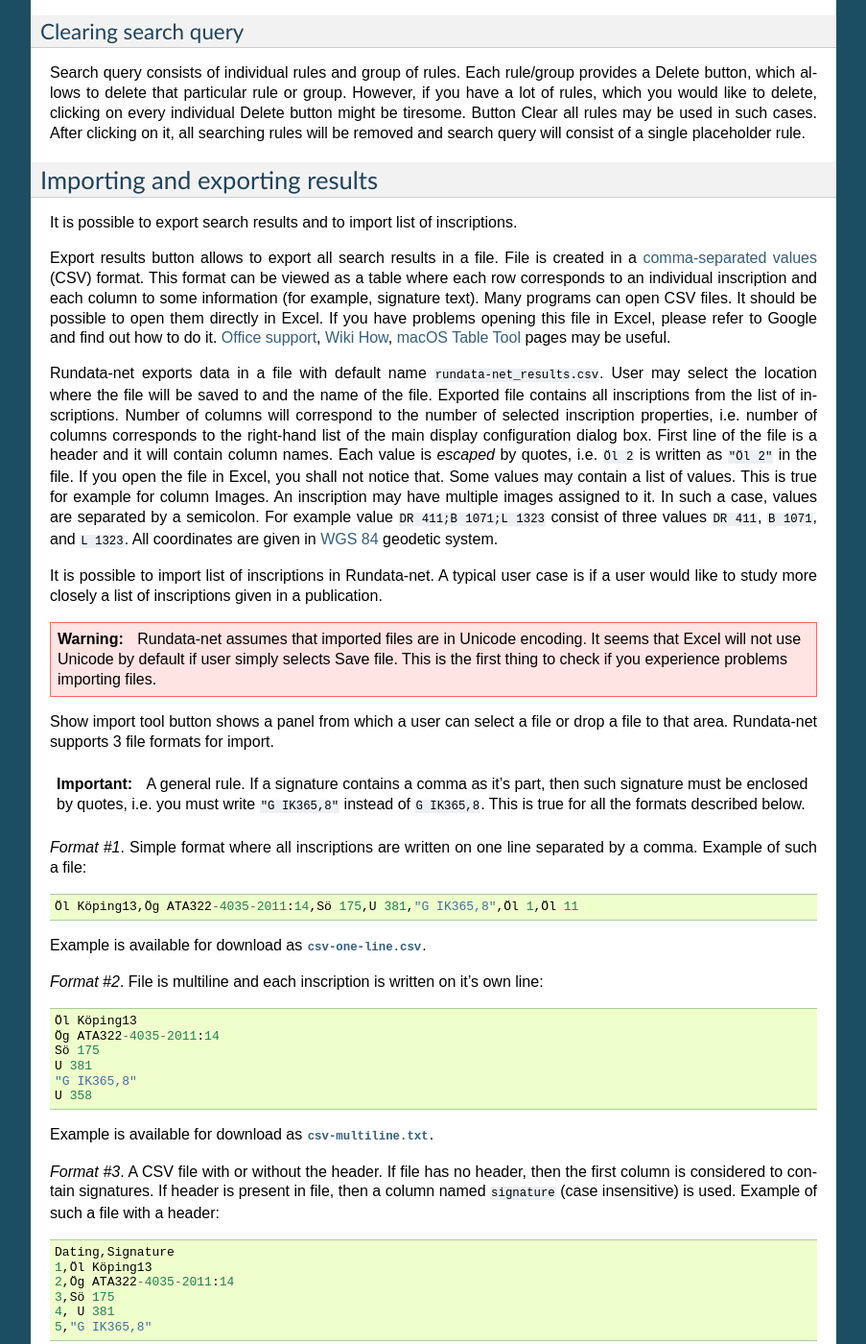
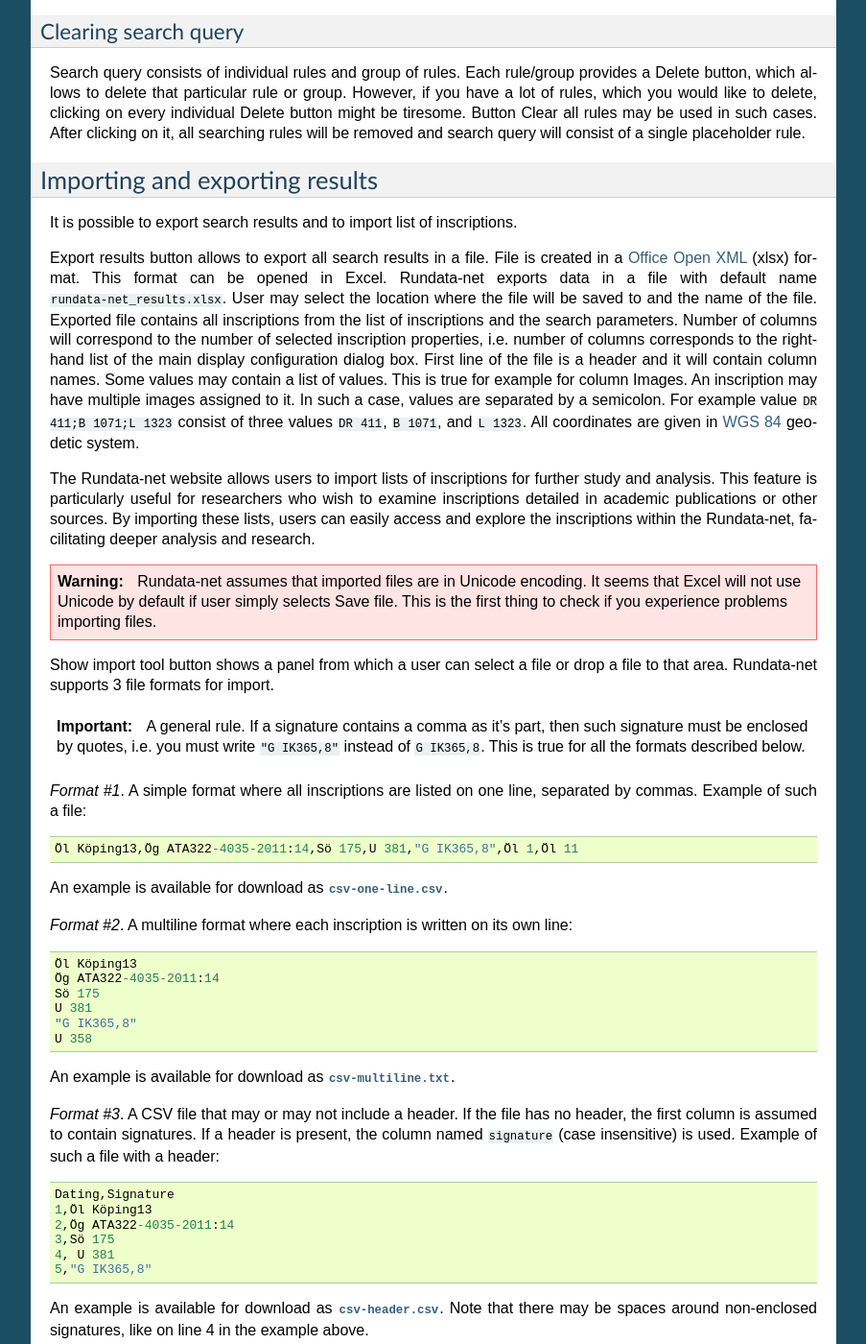
Before and after one commit to fralik/rundata-net, a Sphinx documentation site: the page built from docs/getting-started/user_guide.rst, in a window 1280 px wide and 1400 px high, scrolled down 3593 px. Shown: the whole window at 96% size, without its empty margins (198-1101 px from the left). Built offline with Sphinx 7.4.7, drawn with Linux system fonts in a browser that asks for light colours; some of the changed text lies outside the part shown.

Commit message:
Fix typo and update docs
* Update documentation to mention exporting in Excel.

```diff
--- a/docs/getting-started/user_guide.rst
+++ b/docs/getting-started/user_guide.rst
@@ -167,33 +167,25 @@ It is possible to export search results and to import list of inscriptions.
 
 :guilabel:`Export results` button allows to export all search results in a file.
 File is created in a
-`comma-separated values <https://en.wikipedia.org/wiki/Comma-separated_values>`_
-(CSV) format. This format can be viewed as a table where each row corresponds to
-an individual inscription and each column to some information (for example,
-signature text). Many programs can open CSV files. It should be
-possible to open them directly in Excel. If you have problems opening this file
-in Excel, please refer to Google and find out how to do it. `Office support`_,
-`Wiki How <https://www.wikihow.com/Open-CSV-Files>`_,
-`macOS Table Tool <https://itunes.apple.com/app/table-tool/id1122008420?mt=12>`_
-pages may be useful.
-
-Rundata-net exports data in a file with default name :file:`rundata-net_results.csv`.
+`Office Open XML <https://en.wikipedia.org/wiki/Office_Open_XML>`_
+(xlsx) format. This format can be opened in Excel. Rundata-net exports data in a file
+with default name :file:`rundata-net_results.xlsx`.
 User may select the location where the file will be saved to and the name of the
-file. Exported file contains all inscriptions from the list of inscriptions.
+file. Exported file contains all inscriptions from the list of inscriptions and the search parameters.
 Number of columns will correspond to the number of selected inscription properties,
 i.e. number of columns corresponds to the right-hand list of the main display
 configuration dialog box. First line of the file is a header and it will contain
-column names. Each value is *escaped* by quotes, i.e. :samp:`Öl 2` is written
-as :samp:`"Öl 2"` in the file. If you open the file in Excel, you shall not notice
-that. Some values may contain a list of values. This is true for example for
+column names. Some values may contain a list of values. This is true for example for
 column :guilabel:`Images`. An inscription may have multiple images assigned to it.
 In such a case, values are separated by a semicolon. For example value
 :samp:`DR 411;B 1071;L 1323` consist of three values :samp:`DR 411`, :samp:`B 1071`,
 and :samp:`L 1323`. All coordinates are given in `WGS 84 <https://en.wikipedia.org/wiki/World_Geodetic_System#A_new_World_Geodetic_System:_WGS_84>`_ geodetic system.
 
-It is possible to import list of inscriptions in Rundata-net. A typical user case
-is if a user would like to study more closely a list of inscriptions given in
-a publication.
+The Rundata-net website allows users to import lists of inscriptions for further study and analysis.
+This feature is particularly useful for researchers who wish to examine inscriptions
+detailed in academic publications or other sources. By importing these lists,
+users can easily access and explore the inscriptions within the Rundata-net,
+facilitating deeper analysis and research.
 
 .. warning::
 
@@ -210,14 +202,14 @@ a file or drop a file to that area. Rundata-net supports 3 file formats for impo
     signature must be enclosed by quotes, i.e. you must write :samp:`"G IK365,8"`
     instead of :samp:`G IK365,8`. This is true for all the formats described below.
 
-*Format #1*. Simple format where all inscriptions are written on one line
-separated by a comma. Example of such a file::
+*Format #1*. A simple format where all inscriptions are listed on one line,
+separated by commas. Example of such a file::
 
     Öl Köping13,Ög ATA322-4035-2011:14,Sö 175,U 381,"G IK365,8",Öl 1,Öl 11
 
-Example is available for download as :download:`csv-one-line.csv`.
+An example is available for download as :download:`csv-one-line.csv`.
 
-*Format #2*. File is multiline and each inscription is written on it's own line::
+*Format #2*. A multiline format where each inscription is written on its own line::
 
     Öl Köping13
     Ög ATA322-4035-2011:14
@@ -226,11 +218,11 @@ Example is available for download as :download:`csv-one-line.csv`.
     "G IK365,8"
     U 358
 
-Example is available for download as :download:`csv-multiline.txt`.
+An example is available for download as :download:`csv-multiline.txt`.
 
-*Format #3*. A CSV file with or without the header. If file has no header, then
-the first column is considered to contain signatures. If header is present in file,
-then a column named :samp:`signature` (case insensitive) is used. Example of such
+*Format #3*. A CSV file that may or may not include a header. If the file has no header,
+the first column is assumed to contain signatures. If a header is present,
+the column named :samp:`signature` (case insensitive) is used. Example of such
 a file with a header::
 
     Dating,Signature
@@ -240,33 +232,33 @@ a file with a header::
     4, U 381
     5,"G IK365,8"
 
-Example is available for download as :download:`csv-header.csv`. Note that
+An example is available for download as :download:`csv-header.csv`. Note that
 there may be spaces around non-enclosed signatures, like on line 4 in the example
 above.
 
 .. note::
 
-    Regardless of the format signatures are always given without any special
-    symbols like † or $. In fact, $ will be added to search parameter, but it
-    is interpreted as part of a regular expression (see :doc:`/searching` for
-    information about regular expressions).
+    Regardless of the format, signatures are always provided without any special
+    symbols like † or $. Although $ may be added to a search parameter, it is
+    interpreted as part of a regular expression (see :doc:`/searching` for
+    information on regular expressions).
 
 .. tip::
 
-    The way import from file works is that Rundata-net takes a list of signatures
-    and creates a single search rule for all of them. If you have just a couple of
-    signatures, which you would like to import or visualize, then you can enter
-    them directly in the program. You do not put them into a file. You need to
-    add a search rule :guilabel:`Signature` with operator :samp:`matches expression`
-    and write your signatures in form :samp:`signature 1$|signature 2$|signature 3$`,
-    i.e. list of signatures suffixed by $ symbol and separated by :samp:`|`.
-    Why there is symbol $ after each signature? Consider a regular expression
-    search with value :samp:`Öl 1`. Such a search yields 11 inscriptions and can
-    be interpreted as *find all inscriptions where signature contains Öl 1*.
-    If we however add $ symbol to the end of signature, i.e. :samp:`Öl 1$`, then
-    the search rule is interpreted as *find all inscriptions where signature ends
+    When importing from a file, Rundata-net processes a list of signatures
+    and creates a single search rule for all of them. If you only have
+    a few signatures to import, you can enter them directly. There's no need to
+    put them into a file. Instead, add a search rule :guilabel:`Signature` with
+    operator :samp:`matches expression`, and enter your signatures in the format
+    :samp:`signature 1$|signature 2$|signature 3$`, i.e. a list of signatures
+    suffixed by :samp:`$` symbol and separated by :samp:`|`.
+    Why is three a :samp:`$` symbol after each signature? Consider a regular expression
+    search with the value :samp:`Öl 1`. Such a search yields 11 inscriptions and can
+    be interpreted as *find all inscriptions where the signature contains Öl 1*.
+    However, if we add a :samp:`$` symbol to the end of the signature, i.e. :samp:`Öl 1$`,
+    the search rule is interpreted as *find all inscriptions where the signature ends
     with Öl 1*. Only a single inscription matches this criteria. More details
-    about regular expressions search is provided in :doc:`Searching section</searching>`.
+    about regular expressions searches are provided in the :doc:`Searching section</searching>`.
 
 Special symbols
 ---------------
```
Also changed, not shown: 1 other file.
